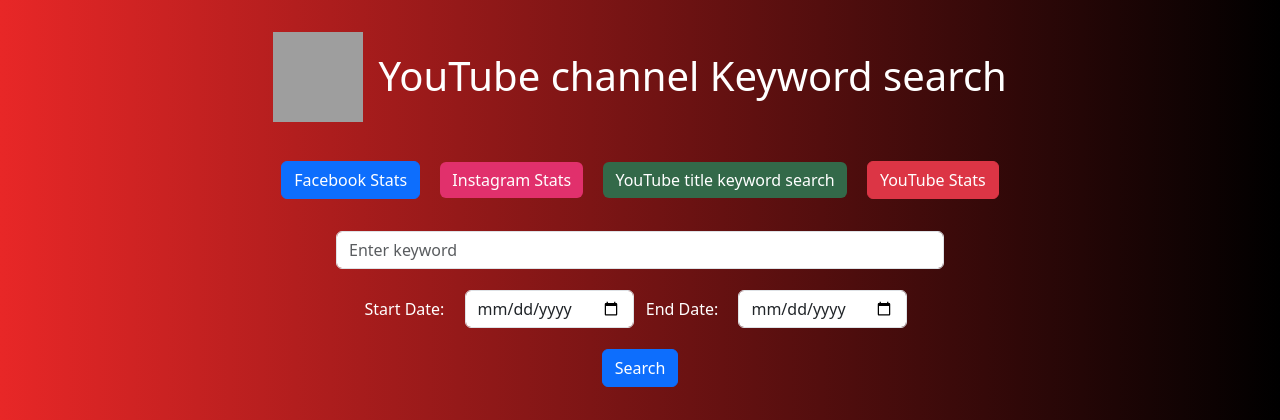
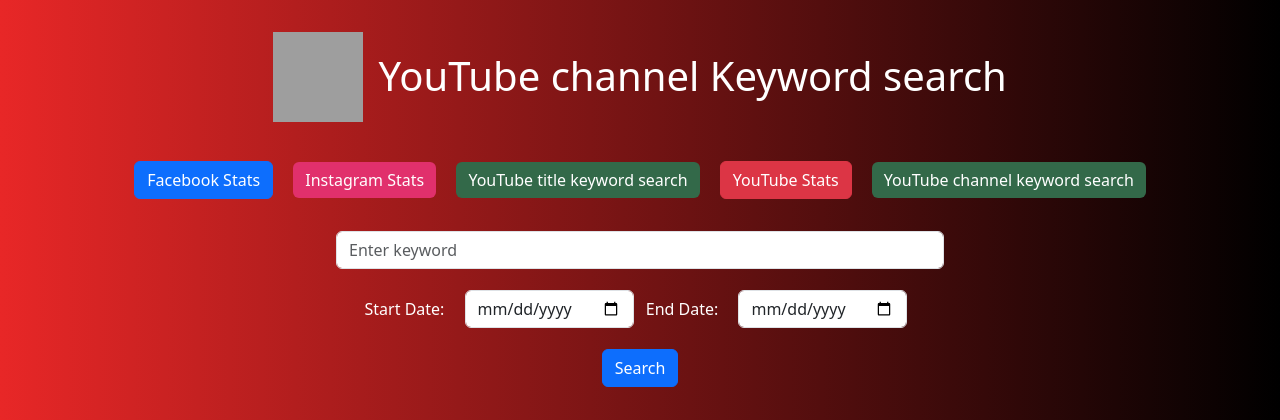
Before and after one commit to NasirMehmood12/keywords_research, a Flask app: page /keyword_views in a window 1280 px wide. Shown: the top 420 px of the page. Run offline with Flask 3, Linux system fonts and the light colour scheme; some libraries are stand-ins or nearby versions; grey boxes are pictures that could not be loaded.

Commit message:
Update keyword_views.html

```diff
--- a/templates/keyword_views.html
+++ b/templates/keyword_views.html
@@ -63,6 +63,9 @@
             YouTube channel wise stats
         </a> -->
         <a href="/youtube" class="btn btn-danger mx-2">YouTube Stats</a>
+         <a href="/keyword_views" class="btn mx-2" style="background-color: #336949; color: white; border: none;">
+            YouTube channel keyword search
+        </a>
     </div>
 
     <form method="POST" class="text-center mb-4">
```
